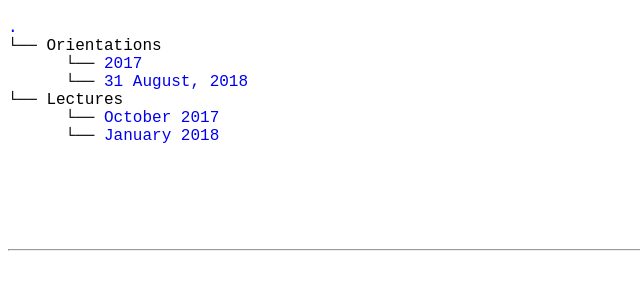
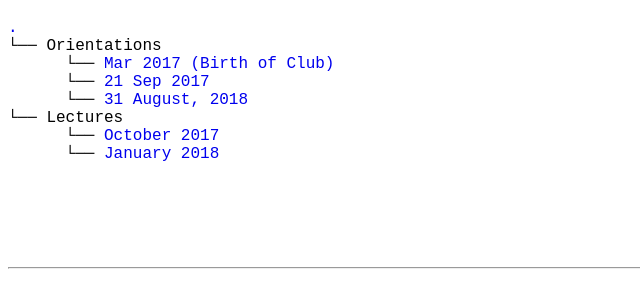
Before and after one commit to devclub-iitd/Lectures, a plain HTML site: page index.html in a window 1280 px wide. Shown: the part 61-368 px from the top of the page, without its empty margins (0-640 px from the left). Drawn offline with Linux system fonts and the light colour scheme.

Commit message:
Added 2017 Orientation

```diff
--- a/index.html
+++ b/index.html
@@ -30,7 +30,8 @@
 	<h1>List of lectures</h1><p>
 	<a href=".">.</a><br>
     └── Orientations<br>
-        &emsp;&emsp;&emsp; └── <a href="https://drive.google.com/open?id=1ZOjE5aMzV9Vzl998UR-DHXMPfuLfcjcRBaQJU0lt-50">2017</a><br>
+        &emsp;&emsp;&emsp; └── <a href="https://drive.google.com/open?id=1ZOjE5aMzV9Vzl998UR-DHXMPfuLfcjcRBaQJU0lt-50">Mar 2017 (Birth of Club)</a><br>
+        &emsp;&emsp;&emsp; └── <a href="./orientations/orientation17/presentation.pdf">21 Sep 2017</a><br>
         &emsp;&emsp;&emsp; └── <a href="./orientations/orientation18/">31 August, 2018</a><br>
     └── Lectures<br>
         &emsp;&emsp;&emsp; └── <a href="https://drive.google.com/open?id=0B0gPVIMdpPnWYnlodlN3THgzNDA">October 2017</a><br>
```
Also changed, not shown: 1 other file.
